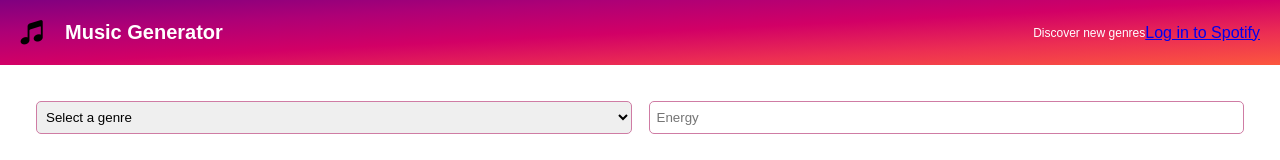
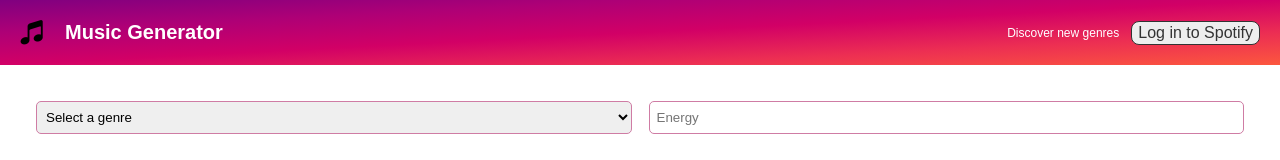
Before and after one commit to mattw076/music-generator, a React app: page / in a window 1280 px wide. Shown: the top 160 px of the page. Built offline with nearby package versions, Linux system fonts and the light colour scheme.

Commit message:
Get song now works correctly with Spotify API, random genre option working

```diff
--- a/src/components/GenrePicker/GenrePicker.jsx
+++ b/src/components/GenrePicker/GenrePicker.jsx
@@ -70,8 +70,6 @@ const GenrePicker = () => {
         </main>
     )
 
-    // TODO: update History every time you fetch a new song
-
     // TODO: "Nothing to show yet" message when history is empty
 
     // TODO: add genre name to song and history items
--- a/src/components/GenrePickerForm/GenrePickerForm.jsx
+++ b/src/components/GenrePickerForm/GenrePickerForm.jsx
@@ -37,7 +37,7 @@ const GenrePickerForm = (props) => {
             })
                 .then(res => res.json())
                 .then(data => {
-                    if (data.genres) {
+                    if (data && data.genres) {
                         setGenres(data.genres);
                     }
                 })
@@ -92,23 +92,35 @@ const GenrePickerForm = (props) => {
     const handleSubmit = async (e) => {
         e.preventDefault();
 
-        console.log(formData);
+        const { energy, vibe, genre, isPopular } = formData;
 
-        // TODO: send form values in API call
+        //const data = spotifyData;
 
-        // const response = await fetch("https://api.spotify.com/v1/recommendations?limit=1&seed_genres=drum-and-bass&target_energy=0.3");
-        // const songJson = await response.json();
-        const songJson = spotifyData;
+        let genreSeed = (genre === "random") ? genres[Math.floor(Math.random()*genres.length)] : genre;
 
+        const token = getTokenFromUrl();
+        if (token) {
+            fetch(`https://api.spotify.com/v1/recommendations?limit=1&seed_genres=${genreSeed}&target_energy=${energy/100}&min_instrumentalness=${ vibe === "instrumental" ? 0.7 : 0 }&min_acousticness=${ vibe === "acoustic" ? 0.7 : 0 }&min_danceability=${ vibe === "danceable" ? 0.7 : 0 }&min_popularity=${ isPopular ? 0.7 : 0 }`, {
+                headers: {
+                    Authorization: `Bearer ${token}`
+                }
+            })
+                .then(res => res.json())
+                .then(data => {
+                    if (data && data.tracks && data.tracks[0]) {
+                        setSong(prevSong => ({
+                            ...prevSong,
+                            URI: `https://open.spotify.com/embed/track/${data.tracks[0].id}`
+                        }));
+                    } else {
+                        window.alert("No matching songs found. Try some different search parameters!")
+                    }
+                })
+        } else {
+            window.alert("Please log in to Spotify (top right) before generating songs :)")
+        }
 
-        setSong(prevSong => ({
-            ...prevSong,
-            URI: `https://open.spotify.com/embed/track/${songJson.tracks[0].id}`
-        }));
-
-        // 1. API call
-        // 2. set state
-        // 3. append to history array (unshift)
+        // TODO: append to history array (with unshift)
     };
 
 
@@ -219,3 +231,4 @@ export default GenrePickerForm
 
 
 // TODO: only allow value between 1 and 100 for energy
+// TODO: form validation?
--- a/src/components/HeaderBar/HeaderBar.jsx
+++ b/src/components/HeaderBar/HeaderBar.jsx
@@ -26,7 +26,7 @@ return (
         <img className={styles.logo} src={logo} />
         <h2 className={styles.title}>Music Generator</h2>
         <h4 className={styles.subheading}>Discover new genres</h4>
-        <a href={loginUrl} className={styles.login}>Log in to Spotify</a>
+        <a className={styles.login} href={loginUrl} >Log in to Spotify</a>
     </header>
 )
 }
--- a/src/components/HeaderBar/HeaderBar.module.scss
+++ b/src/components/HeaderBar/HeaderBar.module.scss
@@ -24,5 +24,16 @@
         // "relative to root element" - i.e. 12px
         font-weight: 500;
         margin-left: auto;
+        padding: 12px;
+    }
+
+    >.login {
+        background-color: #EEEEEE;
+        color: #333333;
+        padding: 2px 6px 2px 6px;
+        border: 1px solid #333333;
+        box-shadow: 2px 1px 1px 333333;
+        border-radius: 8px;
+        text-decoration: none;
     }
 }
```
Also changed, not shown: 2 other files (tests, documents, lock files or other folders).
